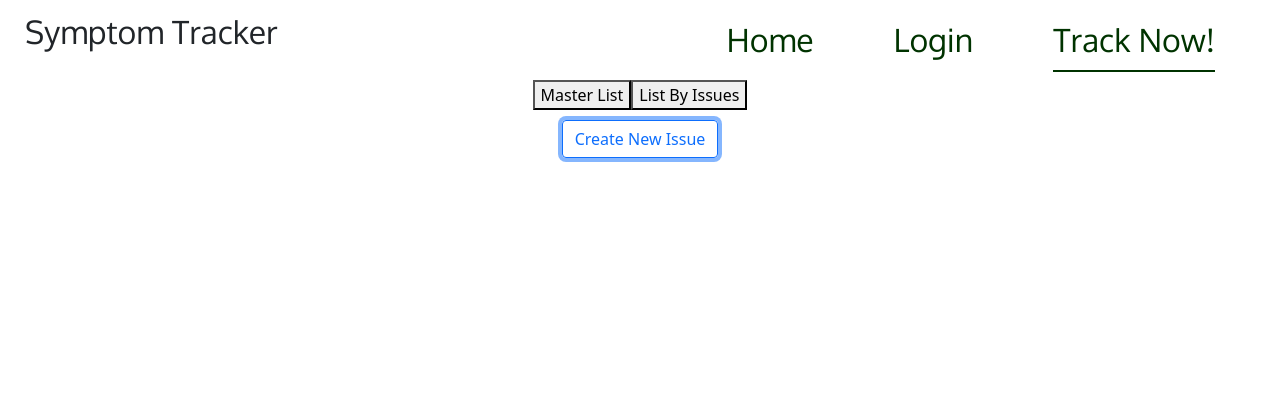
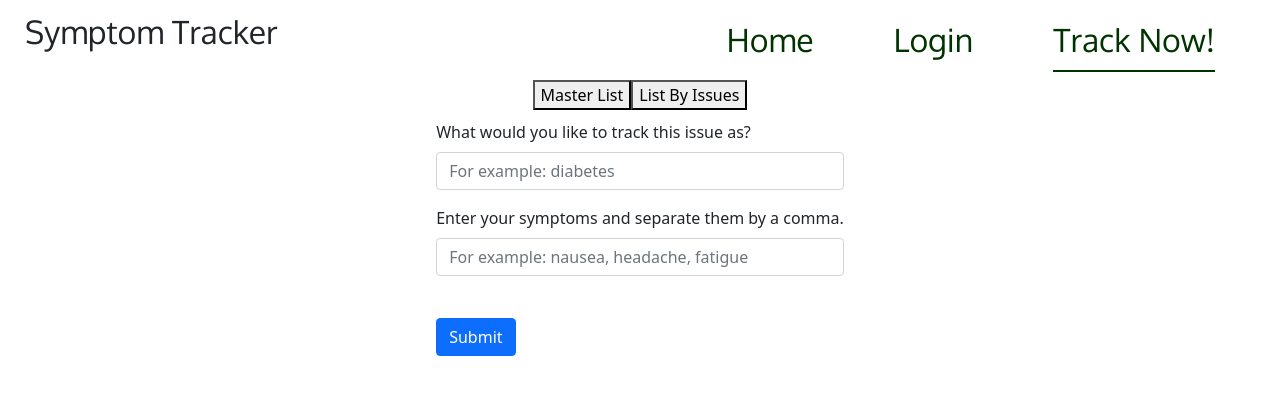
Before and after one commit to calebsmith00/symptom-tracker-old, a React (Create React App) app: page /user/symptom-tracker in a window 1280 px wide. Both pictures are taken after a click on the button "Create New Issue". Shown: the top 394 px of the page. Built offline with nearby package versions, Linux system fonts and the light colour scheme.

Commit message:
Create a form that allows the user to create and edit symptoms

```diff
--- a/src/components/SymptomTracker/Issues.js
+++ b/src/components/SymptomTracker/Issues.js
@@ -1,10 +1,66 @@
+import { useEffect, useState } from 'react'
+import Form from 'react-bootstrap/Form'
 import Button from 'react-bootstrap/Button'
 import './SymptomTracker.scss'
+import Symptoms from './Symptoms'
+
+export function completeSymptom(symptom) {
+    const symptomLength = symptom.length - 1
+
+    if (symptom[symptomLength] !== ',') return false
+    return symptom.substring(0, symptomLength)
+}
 
 export default function Issues() {
+    const [inProgress, setInProgress] = useState(false)
+    const [issue, setIssue] = useState({
+        issueName: "",
+        issueSymptom: ""
+    })
+
+    useEffect(() => {
+        if (!completeSymptom(issue.issueSymptom)) return
+        setIssue({
+            ...issue,
+            issueSymptom: ""
+        })
+    }, [issue])
+
+
+    const handleChange = e => {
+        const id = e.target.id
+        const value = e.target.value
+
+        setIssue({
+            ...issue,
+            [id]: value
+        })
+    }
+
     return (
         <div className="issues">
-            <Button variant="outline-primary">Create New Issue</Button>
+            {!inProgress &&
+                <Button variant="outline-primary" onClick={() => setInProgress(true)}>Create New Issue</Button>}
+
+            {inProgress &&
+                <Form>
+                    <Form.Group className="mb-3" controlId="issueName">
+                        <Form.Label>What would you like to track this issue as?</Form.Label>
+                        <Form.Control type="text" placeholder="For example: diabetes" onChange={handleChange} />
+                    </Form.Group>
+
+                    <Form.Group className="mb-3" controlId="issueSymptom">
+                        <Form.Label>Enter your symptoms and separate them by a comma.</Form.Label>
+                        <Form.Control type="text" placeholder="For example: nausea, headache, fatigue" onChange={handleChange} value={issue.issueSymptom} />
+                    </Form.Group>
+
+                    <Symptoms symptom={issue.issueSymptom} />
+
+                    <Button variant="primary" type="submit">
+                        Submit
+                    </Button>
+                </Form>
+            }
         </div>
     )
 }
--- a/src/components/SymptomTracker/Issues.scss
+++ b/src/components/SymptomTracker/Issues.scss
@@ -3,3 +3,9 @@
 .issues {
     margin: 10px;
 }
+
+.symptom-list {
+    display: flex;
+    flex-direction: column;
+    padding: 5px;
+}
--- /dev/null
+++ b/src/components/SymptomTracker/Symptoms.js
@@ -0,0 +1,48 @@
+import InputGroup from 'react-bootstrap/InputGroup'
+import FormControl from 'react-bootstrap/FormControl'
+import { useEffect, useState } from 'react'
+import { completeSymptom } from './Issues'
+
+export default function Symptoms({ symptom }) {
+    const [symptoms, setSymptoms] = useState([])
+
+    useEffect(() => {
+        if (!completeSymptom(symptom)) return
+        setSymptoms([
+            ...symptoms,
+            symptom.substring(0, symptom.length - 1)
+        ])
+    }, [symptom])
+
+    const updateSymptomName = e => {
+        const id = e.target.id
+        const value = e.target.value
+
+        let newSymptoms = symptoms.map((symptom, index) => {
+            if (index == id) return value
+            if (index == id && value === "") return ""
+            return symptom
+        })
+
+        setSymptoms(newSymptoms)
+    }
+
+    return (
+        <div className="symptom-list mb-3">
+            {symptoms.length > 0 && <p>You have listed the following symptoms:</p>}
+
+            {symptoms.map((symptom, index) => {
+                if (symptom === "") return
+                return (
+                    <span key={index}>
+                        <InputGroup id={index} >
+                            <InputGroup.Checkbox id={index} aria-label="Checkbox for symptom text input" />
+                            <FormControl id={index} aria-label="Text input with checkbox" value={symptom} onChange={updateSymptomName} />
+
+                        </InputGroup>
+                    </span>
+                )
+            })}
+        </div>
+    )
+}
```
